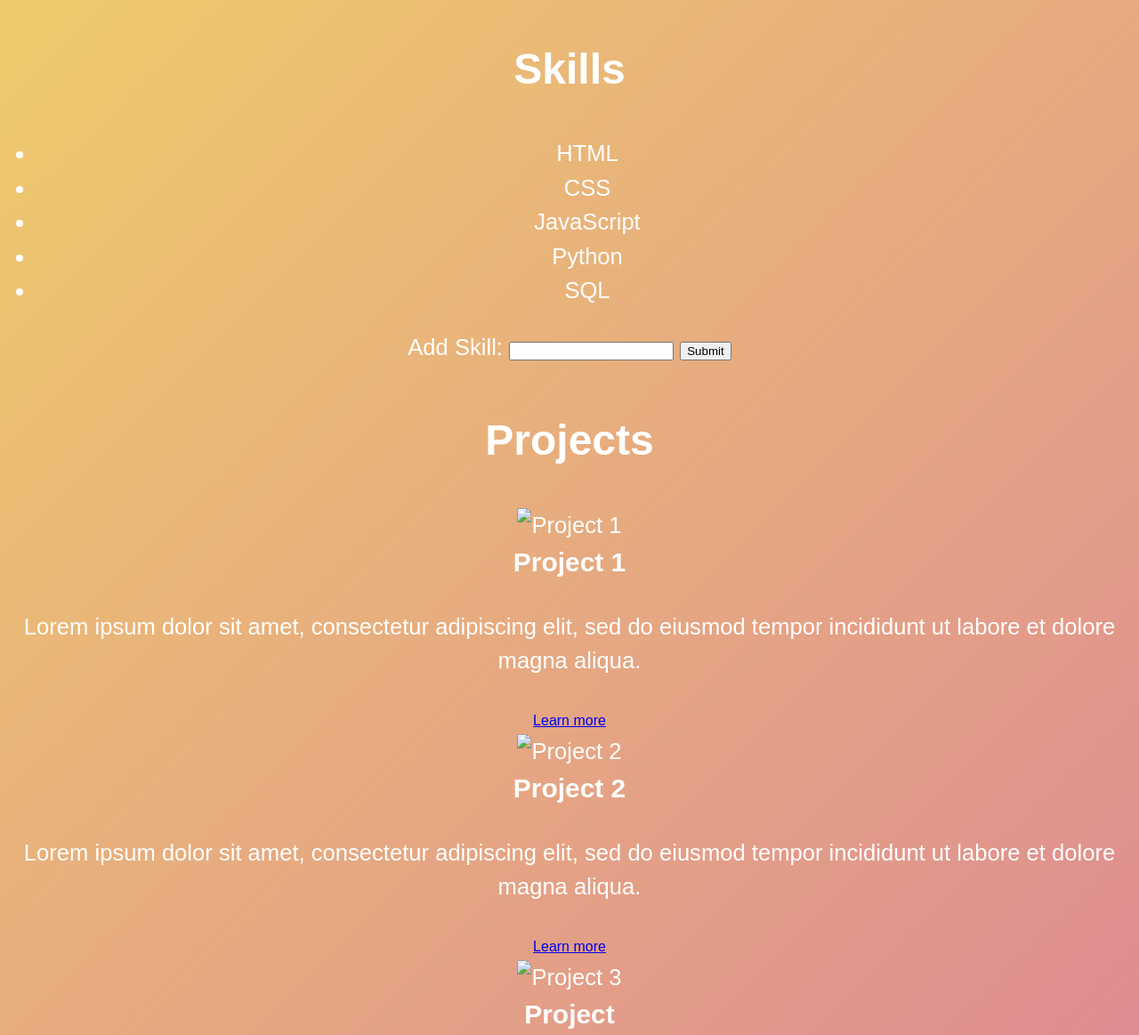
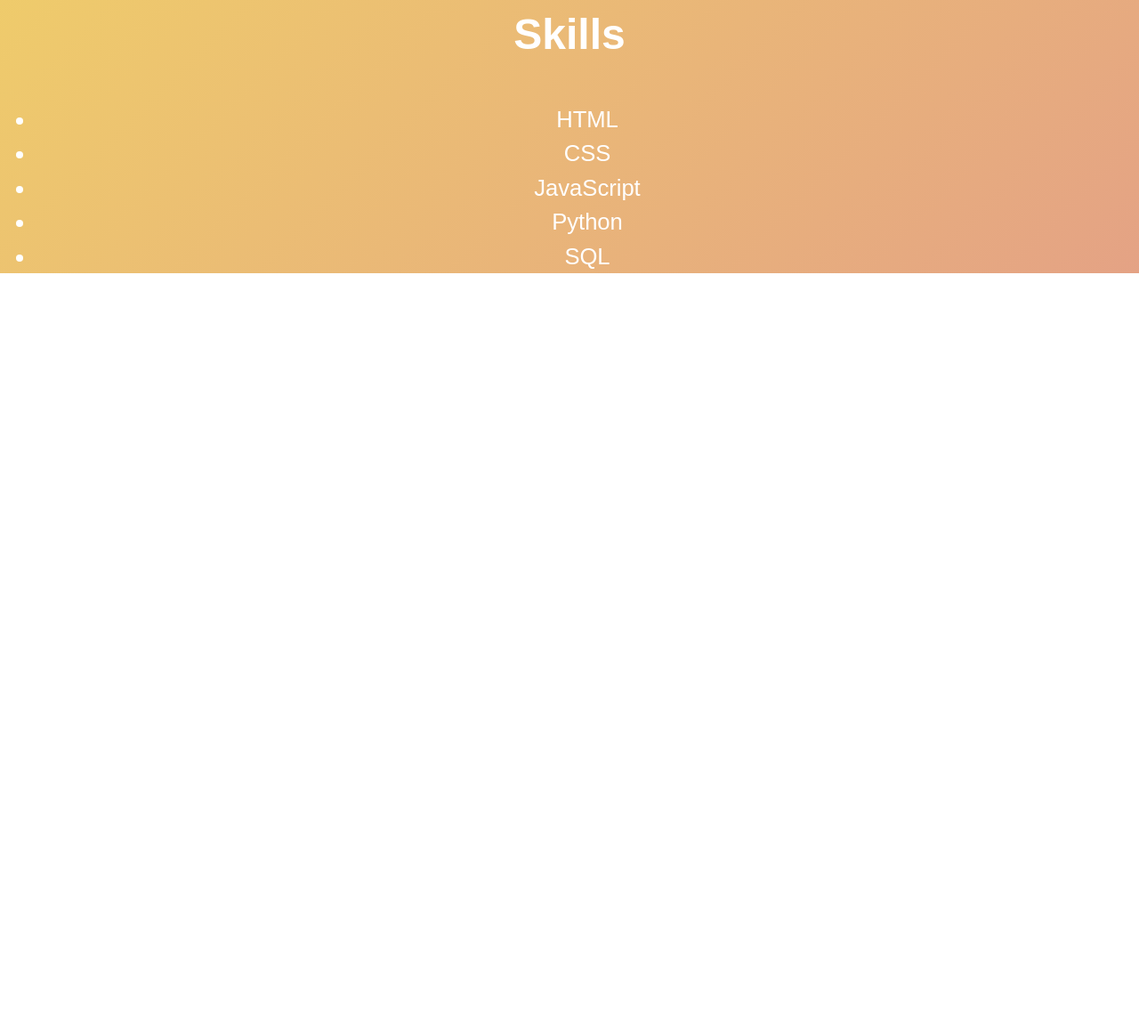
Before and after one commit to manmohan2mncm/mm_we_dev_, a plain HTML site: page index.html in a window 1280 px wide. Shown: the part 818-1981 px from the top of the page at 89% size. After the commit the page ends 1125 px from the top, so only its background shows below. Drawn offline with Linux system fonts and the light colour scheme.

Commit message:
Update index.html

```diff
--- a/index.html
+++ b/index.html
@@ -2,15 +2,16 @@
 <html lang="en">
   <head>
     <meta charset="UTF-8" />
-    <title>My Portfolio</title>
+    <title>HI😃! P SIDHARTH</title>
     <meta name="viewport" content="width=device-width, initial-scale=1.0" />
     <link rel="stylesheet" href="styles.css" />
+    <!-- <script src="main.js"></script> -->
   </head>
   <body>
     <header>
       <div class="logo">
-        <img src="logo.png" alt="My Portfolio Logo" />
-        <h1>P Sidharth</h1>
+        <!-- <img src="profile-pic.jpeg" alt="My Portfolio Logo" /> -->
+        <h1>P SIDHARTH</h1>
       </div>
       <nav>
         <ul>
@@ -34,7 +35,7 @@
       <section id="about">
         <div class="about-content">
           <h2>About Me</h2>
-          <img src="profile-pic.jpg" alt="PFP HERE" />
+          <img src="profile.jpeg" alt="My Portfolio Logo" />
           <p>I am P Sidharth, CSE student well versed in Python</p>
           <p>Currently working on DSA and Machine Learning</p>
         </div>
@@ -50,34 +51,9 @@
             <li>Python</li>
             <li>SQL</li>
           </ul>
-          <form id="add-skill-form">
-            <label for="skill-input">Add Skill:</label>
-            <input type="text" id="skill-input" name="skill-input">
-            <button type="submit">Submit</button>
-          </form>
         </div>
       </section>
 
-      <section id="projects">
-        <div class="project-content">
-          <h2>Projects</h2>
-          <div class="project-item">
-            <img src="project-1.jpg" alt="Project 1" />
-            <div class="project-details">
-              <h3>Project 1</h3>
-              <p>Lorem ipsum dolor sit amet, consectetur adipiscing elit, sed do eiusmod tempor incididunt ut labore et dolore magna aliqua.</p>
-              <a href="#">Learn more</a>
-            </div>
-          </div>
-          <div class="project-item">
-            <img src="project-2.jpg" alt="Project 2" />
-            <div class="project-details">
-              <h3>Project 2</h3>
-              <p>Lorem ipsum dolor sit amet, consectetur adipiscing elit, sed do eiusmod tempor incididunt ut labore et dolore magna aliqua.</p>
-              <a href="#">Learn more</a>
-            </div>
-          </div>
-          <div class="project-item">
-            <img src="project-3.jpg" alt="Project 3" />
-            <div class="project-details">
-              <h3>Project
+    </main>
+  </body>
+</html>
```
